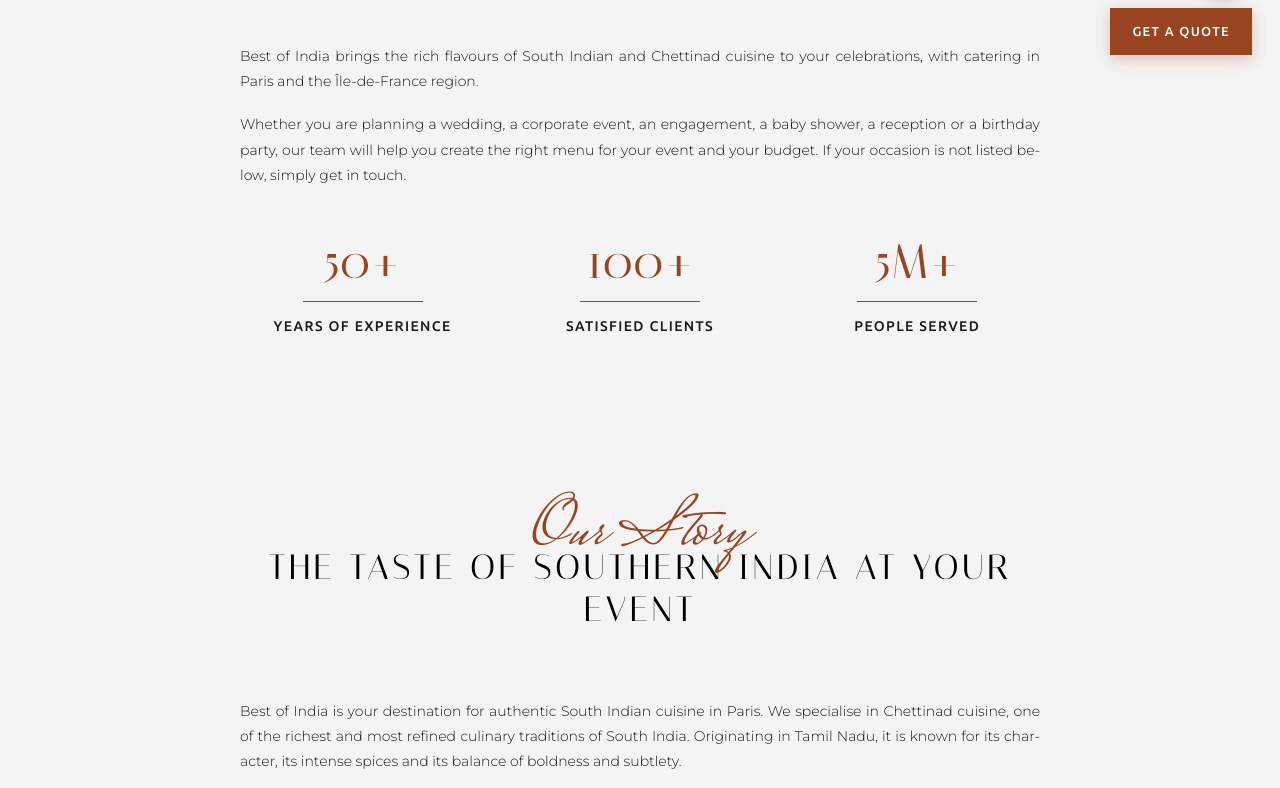
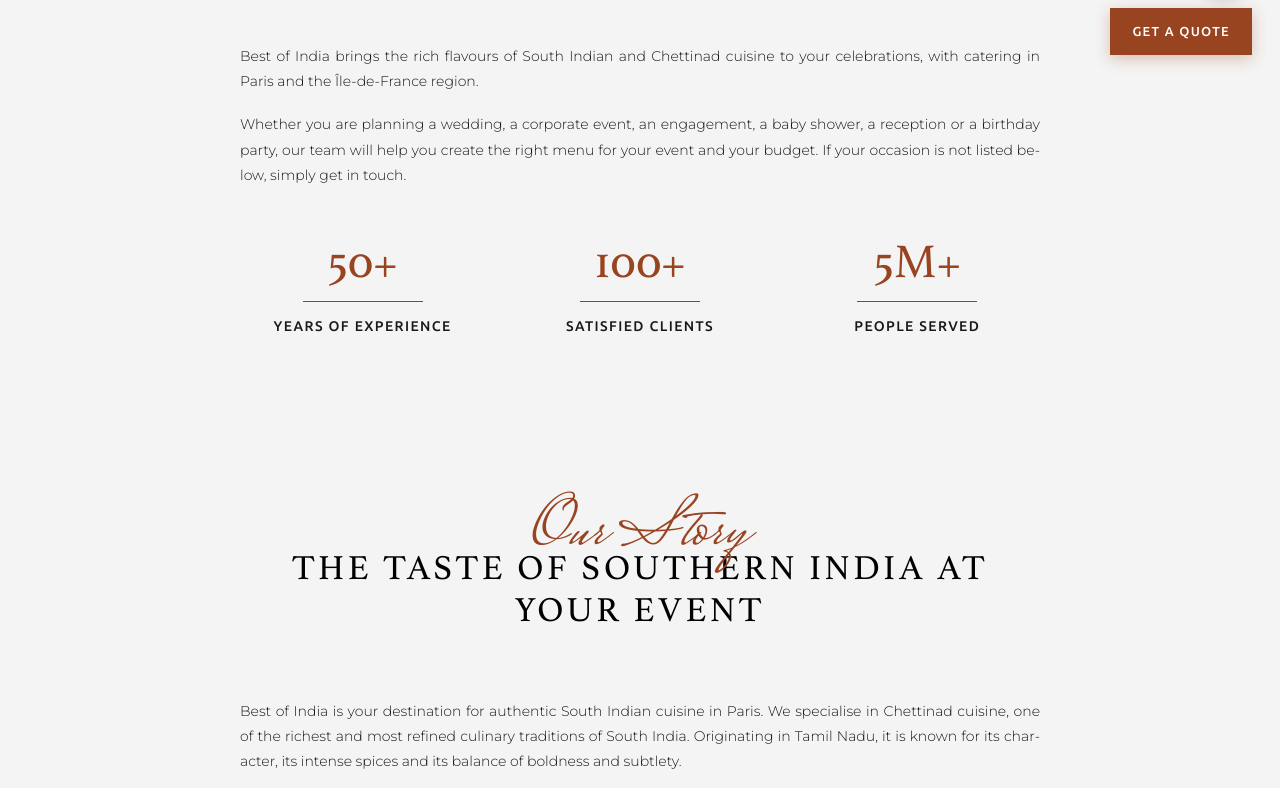
Before and after one commit to heliocenture-hue/Best-of-India-Catering, an Astro site: page /en in a window 1280 px wide. Shown: the part 717-1505 px from the top of the page. Built offline with nearby package versions, Linux system fonts and the light colour scheme; Astro itself is replaced by a stand-in of ours.

Commit message:
Replace heading font with Athelas font across the entire website

```diff
--- a/src/layouts/Layout.astro
+++ b/src/layouts/Layout.astro
@@ -70,7 +70,7 @@ const jsonLd = {
     <!-- Preload Critical Self-Hosted Fonts -->
     <link
       rel="preload"
-      href="/assets/fonts/QldNNTtLsx4E__B0XQmWaXx0xKVu.woff2"
+      href="/assets/fonts/Athelas-Regular.woff2"
       as="font"
       type="font/woff2"
       crossorigin
--- a/src/styles/global.css
+++ b/src/styles/global.css
@@ -2,14 +2,41 @@
    SELF-HOSTED FONTS
    ================================================== */
 
-/* Italiana (Heading) */
+/* Athelas (Heading Font) */
 @font-face {
-  font-family: 'Italiana';
+  font-family: 'Athelas';
   font-style: normal;
   font-weight: 400;
   font-display: swap;
-  src: url(/assets/fonts/QldNNTtLsx4E__B0XQmWaXx0xKVu.woff2) format('woff2');
-  unicode-range: U+0000-00FF, U+0131, U+0152-0153, U+02BB-02BC, U+02C6, U+02DA, U+02DC, U+0304, U+0308, U+0329, U+2000-206F, U+20AC, U+2122, U+2191, U+2193, U+2212, U+2215, U+FEFF, U+FFFD;
+  src: url('/assets/fonts/Athelas-Regular.woff2') format('woff2'),
+       url('/assets/fonts/Athelas-Regular.ttf') format('truetype');
+}
+
+@font-face {
+  font-family: 'Athelas';
+  font-style: italic;
+  font-weight: 400;
+  font-display: swap;
+  src: url('/assets/fonts/Athelas-Italic.woff2') format('woff2'),
+       url('/assets/fonts/Athelas-Italic.ttf') format('truetype');
+}
+
+@font-face {
+  font-family: 'Athelas';
+  font-style: normal;
+  font-weight: 700;
+  font-display: swap;
+  src: url('/assets/fonts/Athelas-Bold.woff2') format('woff2'),
+       url('/assets/fonts/Athelas-Bold.ttf') format('truetype');
+}
+
+@font-face {
+  font-family: 'Athelas';
+  font-style: italic;
+  font-weight: 700;
+  font-display: swap;
+  src: url('/assets/fonts/Athelas-BoldItalic.woff2') format('woff2'),
+       url('/assets/fonts/Athelas-BoldItalic.ttf') format('truetype');
 }
 
 /* Mrs Saint Delafield (Script Eyebrows & Accents) */
@@ -96,7 +123,7 @@
   --footer-bar: #000000;
   --quote-mark: #C4B5A0;
 
-  --font-heading: 'Italiana', serif;
+  --font-heading: 'Athelas', Georgia, serif;
   --font-script: 'Mrs Saint Delafield', cursive;
   --font-body: 'Montserrat', sans-serif;
   --font-ui: 'Ubuntu', sans-serif;
```
Also changed, not shown: public/assets/fonts/Athelas-Bold.ttf (added), public/assets/fonts/Athelas-Bold.woff2 (added), public/assets/fonts/Athelas-BoldItalic.ttf (added), public/assets/fonts/Athelas-BoldItalic.woff2 (added), public/assets/fonts/Athelas-Italic.ttf (added), public/assets/fonts/Athelas-Italic.woff2 (added), public/assets/fonts/Athelas-Regular.ttf (added), public/assets/fonts/Athelas-Regular.woff2 (added), src/components/Map.astro (line endings or trailing spaces).
